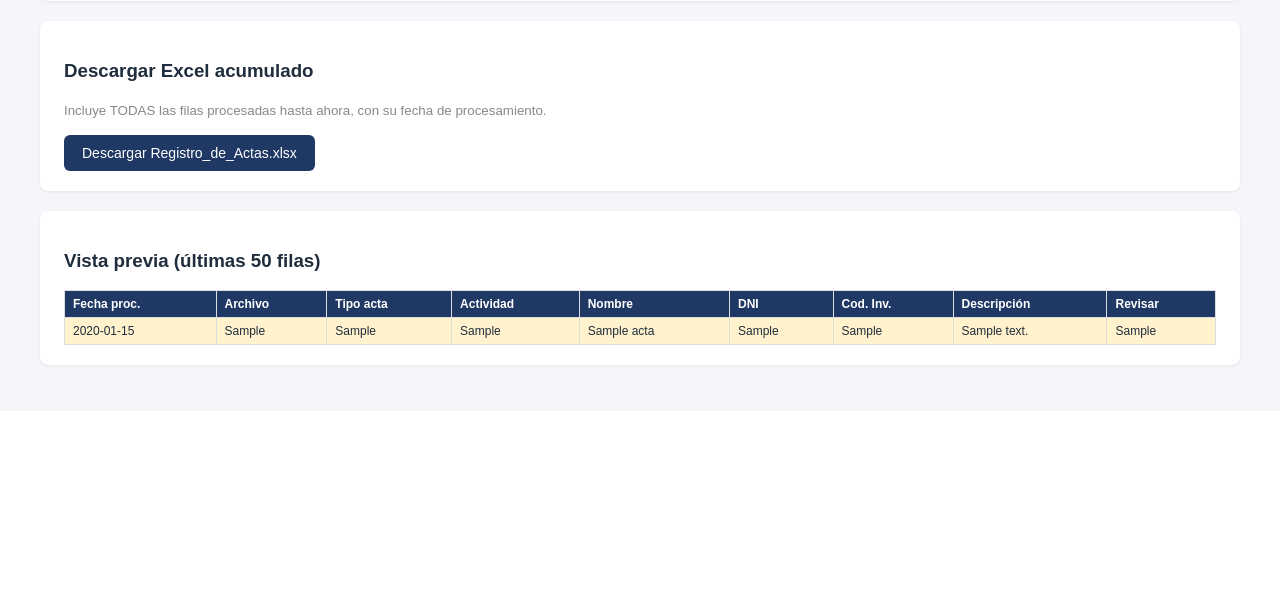
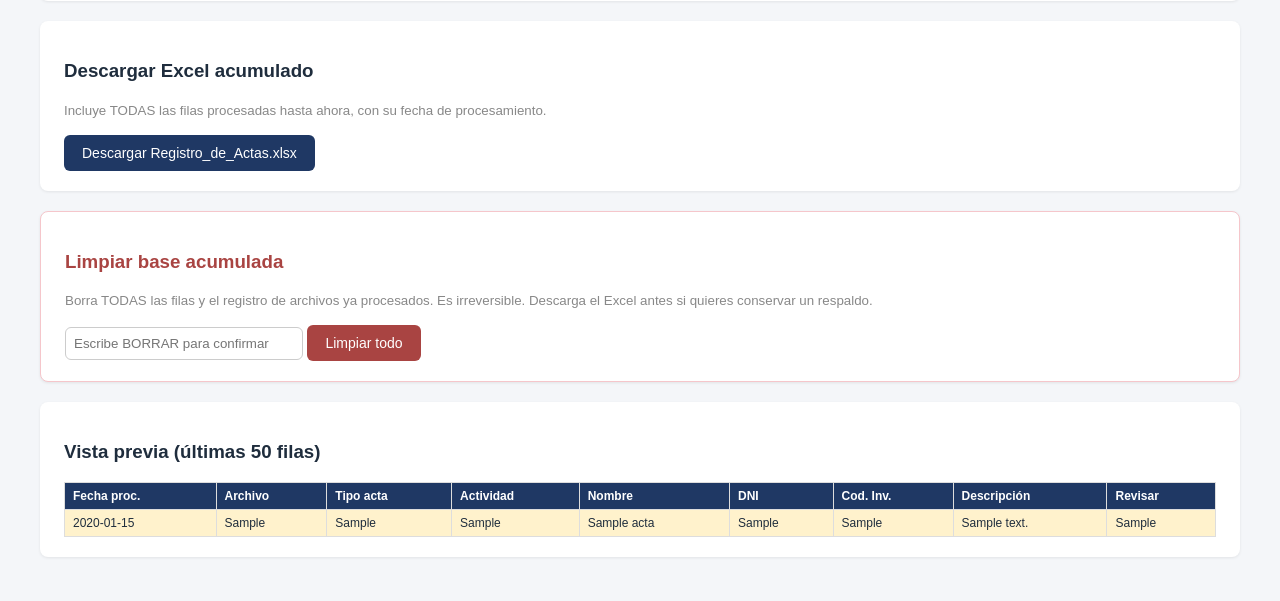
Before and after one commit to paperulogistica/Registro_Actas_OfficeTrack, a Flask app: page / in a window 1280 px wide. Shown: the part 389-990 px from the top of the page. Before the commit the page ends 757 px from the top, so only its background shows below. Run offline with Flask 3, Linux system fonts and the light colour scheme; tables that the repository leaves empty hold one stand-in row (values such as "Sample post").

Commit message:
Agrega botón para limpiar la base acumulada
- Nueva ruta /limpiar (POST) que borra todas las filas y el registro de
  archivos ya procesados
- Exige escribir la palabra BORRAR en el formulario además de la
  confirmación del navegador, para evitar un borrado accidental con un
  solo clic (la acción es irreversible)

Co-Authored-By: Claude Sonnet 5 <noreply@anthropic.com>
Claude-Session: https://claude.ai/code/session_01Hk3r5NPydvuDQmTiDoYNCc

```diff
--- a/app.py
+++ b/app.py
@@ -86,6 +86,24 @@ def subir():
     return redirect(url_for("index"))
 
 
+@app.route("/limpiar", methods=["POST"])
+def limpiar():
+    """
+    Borra TODO lo acumulado. Es irreversible, así que exige que el
+    usuario escriba la palabra BORRAR en el formulario (además de la
+    confirmación de JavaScript en el navegador) — un clic accidental en
+    el botón no alcanza para borrar nada.
+    """
+    confirmacion = (request.form.get("confirmacion") or "").strip().upper()
+    if confirmacion != "BORRAR":
+        flash('Para limpiar la base tienes que escribir exactamente "BORRAR" en el campo de confirmación. No se borró nada.', "error")
+        return redirect(url_for("index"))
+
+    n = db.clear_all()
+    flash(f"Se borraron {n} fila(s) acumulada(s). La base quedó vacía.", "success")
+    return redirect(url_for("index"))
+
+
 @app.route("/descargar")
 def descargar():
     rows = db.get_all_rows()
--- a/registro_actas/db.py
+++ b/registro_actas/db.py
@@ -91,3 +91,19 @@ def count_rows():
     n = conn.execute("SELECT COUNT(*) FROM actas").fetchone()[0]
     conn.close()
     return n
+
+
+def clear_all():
+    """
+    Borra TODO lo acumulado (filas y el registro de archivos ya
+    procesados). Es destructivo e irreversible desde la propia web, así
+    que la ruta que llama a esto exige una confirmación explícita antes
+    de ejecutarlo. Devuelve cuántas filas se borraron.
+    """
+    n = count_rows()
+    conn = _connect()
+    conn.execute("DELETE FROM actas")
+    conn.execute("DELETE FROM archivos_procesados")
+    conn.commit()
+    conn.close()
+    return n
--- a/templates/index.html
+++ b/templates/index.html
@@ -64,6 +64,17 @@
     <a class="btn" href="{{ url_for('descargar') }}">Descargar Registro_de_Actas.xlsx</a>
   </div>
 
+  <div class="card" style="border: 1px solid #f5c6cb;">
+    <h3 style="color:#a94442;">Limpiar base acumulada</h3>
+    <p><small class="muted">Borra TODAS las filas y el registro de archivos ya procesados. Es irreversible. Descarga el Excel antes si quieres conservar un respaldo.</small></p>
+    <form action="{{ url_for('limpiar') }}" method="post"
+          onsubmit="return confirm('¿Seguro que quieres borrar TODO lo acumulado? Esta acción no se puede deshacer.');">
+      <input type="text" name="confirmacion" placeholder='Escribe BORRAR para confirmar' required
+             style="padding:8px; border-radius:6px; border:1px solid #ccc; width:220px;">
+      <button type="submit" style="background:#a94442;">Limpiar todo</button>
+    </form>
+  </div>
+
   <div class="card">
     <h3>Vista previa (últimas 50 filas)</h3>
     <div class="scroll">
```
